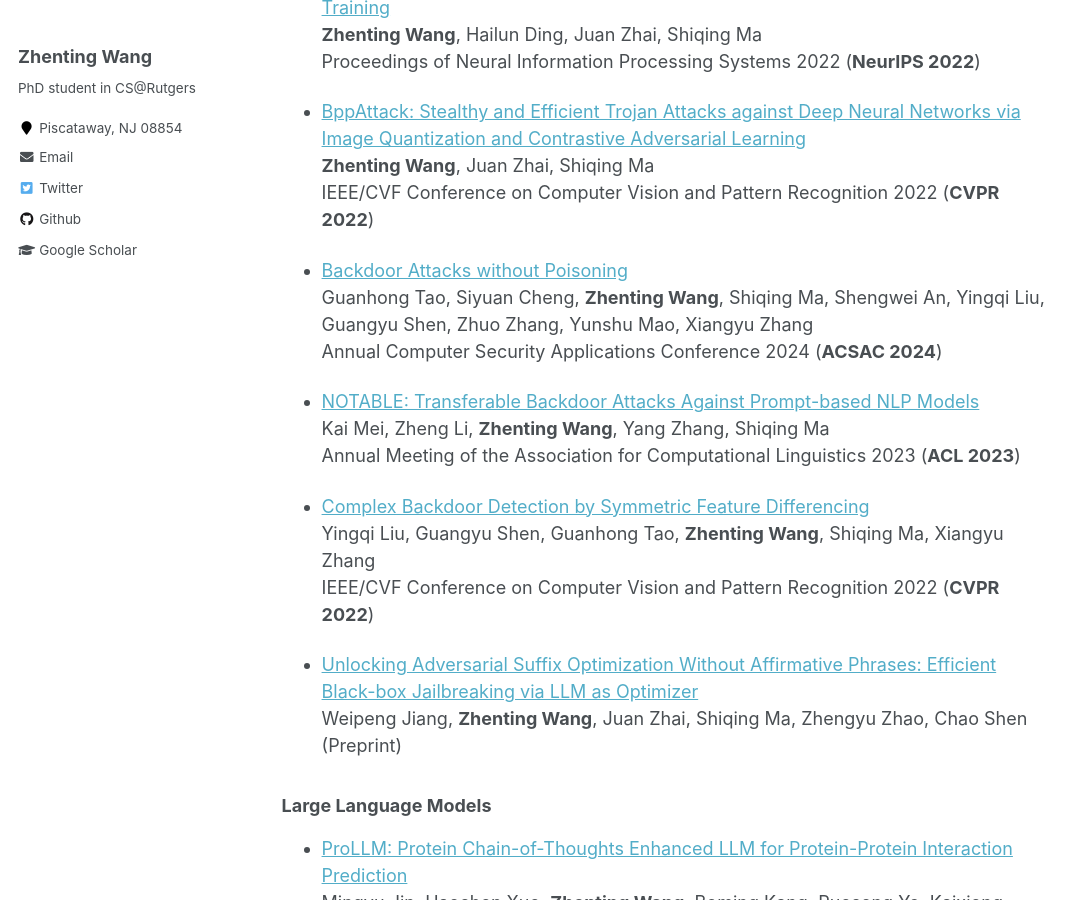
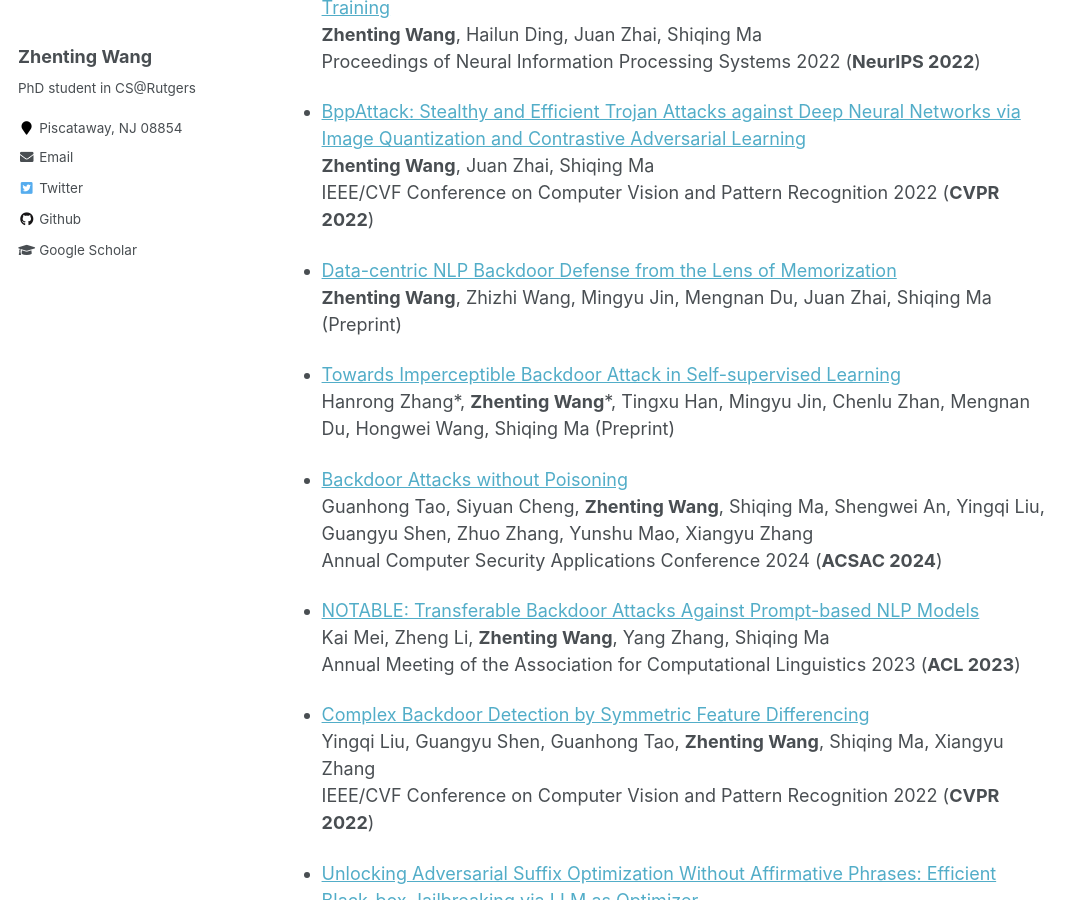
Before and after one commit to ZhentingWang/zhentingwang.github.io, a Jekyll site: the page built from _pages/about.md, in a window 1280 px wide and 900 px high, scrolled down 3200 px. Shown: the whole window, without its empty margins (0-1087 px from the left). Built offline with Jekyll 4.4.1, drawn with Linux system fonts in a browser that asks for light colours.

Commit message:
Update about.md

```diff
--- a/_pages/about.md
+++ b/_pages/about.md
@@ -105,6 +105,12 @@ Proceedings of Neural Information Processing Systems 2022 (**NeurIPS 2022**)
 **Zhenting Wang**, Juan Zhai, Shiqing Ma
 IEEE/CVF Conference on Computer Vision and Pattern Recognition 2022 (**CVPR 2022**)
 
+* [Data-centric NLP Backdoor Defense from the Lens of Memorization](https://arxiv.org/pdf/2409.14200)
+**Zhenting Wang**, Zhizhi Wang, Mingyu Jin, Mengnan Du, Juan Zhai, Shiqing Ma (Preprint)
+
+* [Towards Imperceptible Backdoor Attack in Self-supervised Learning](https://arxiv.org/pdf/2405.14672)
+Hanrong Zhang*, **Zhenting Wang**\*, Tingxu Han, Mingyu Jin, Chenlu Zhan, Mengnan Du, Hongwei Wang, Shiqing Ma (Preprint)
+
 * [Backdoor Attacks without Poisoning](https://arxiv.org/abs/2211.15929)
 Guanhong Tao, Siyuan Cheng, **Zhenting Wang**, Shiqing Ma, Shengwei An, Yingqi Liu, Guangyu Shen, Zhuo Zhang, Yunshu Mao, Xiangyu Zhang
 Annual Computer Security Applications Conference 2024 (**ACSAC 2024**)
```
